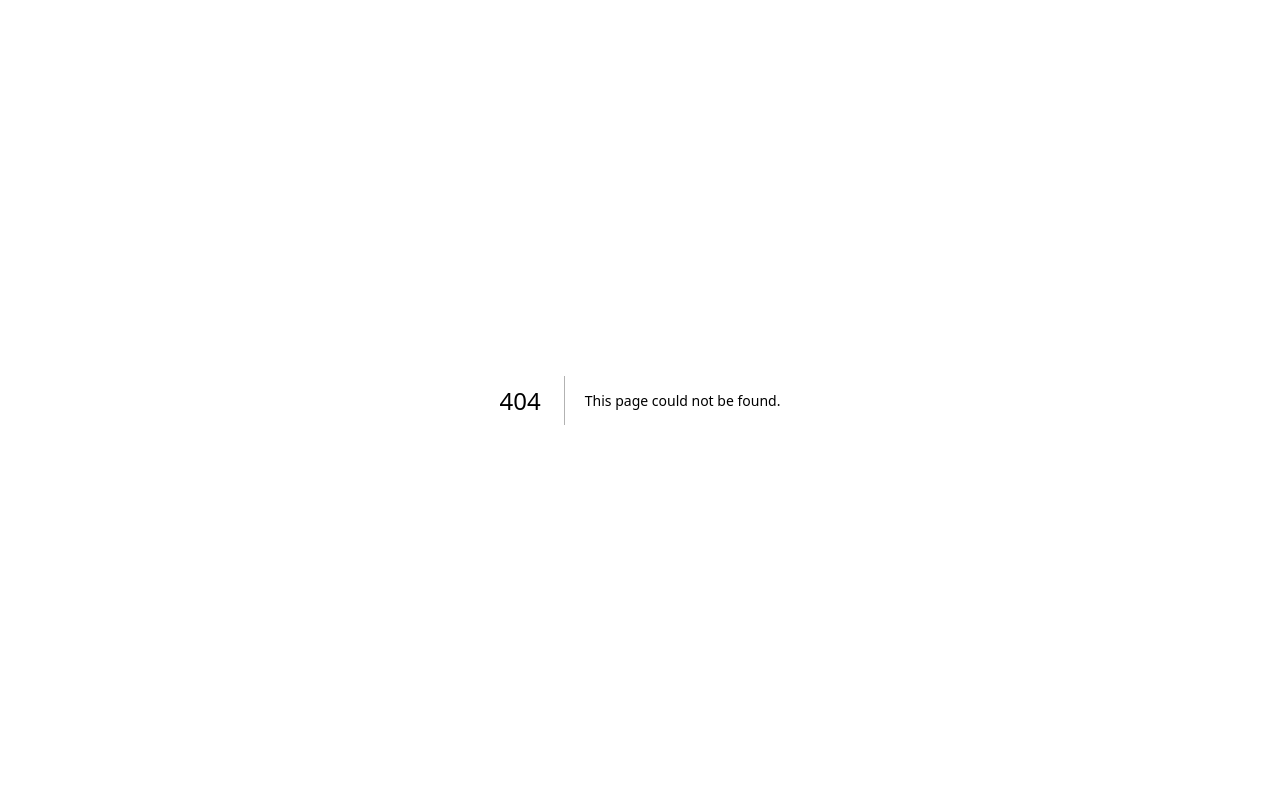
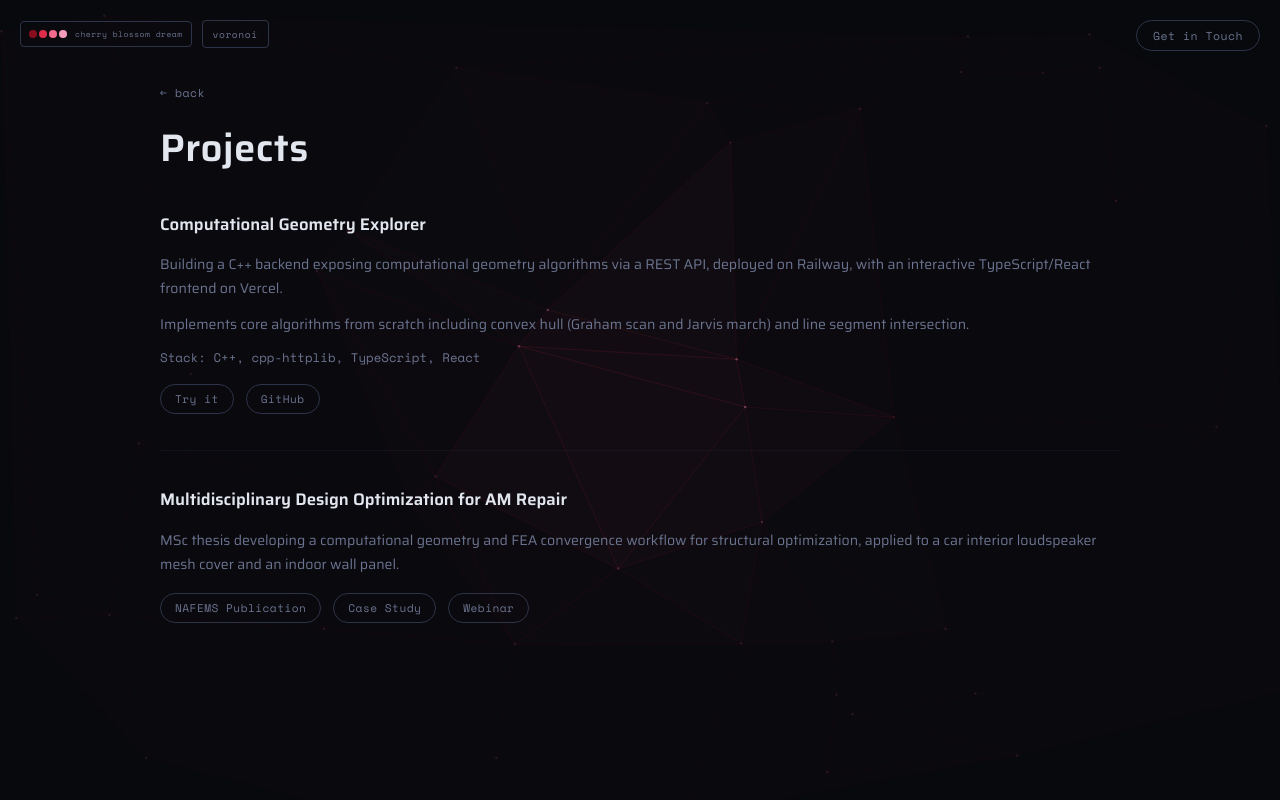
Before and after one commit to talalakkaoui/personal-website, a Next.js app: page /projects in a window 1280 px wide. Before the commit this address had no page. Built offline with nearby package versions, Linux system fonts and the light colour scheme.

Commit message:
feat(projects): add projects page

```diff
--- /dev/null
+++ b/src/app/projects/page.tsx
@@ -0,0 +1,108 @@
+import Link from "next/link";
+import GeoCanvas from "@/components/geo-canvas";
+
+export default function Projects() {
+  return (
+    <>
+      <GeoCanvas />
+
+      <div className="fixed inset-0 z-10 overflow-y-auto px-6 py-16 md:py-20">
+        <div className="mx-auto w-full max-w-[960px]">
+          <Link
+            href="/"
+            className="inline-block font-mono text-[0.72rem] tracking-[0.04em] text-fg-dim transition-colors duration-250 hover:text-palette-3"
+          >
+            &larr; back
+          </Link>
+
+          <h1 className="mt-5 font-sans text-[clamp(1.6rem,3.5vw,2.4rem)] font-semibold leading-tight tracking-[0.01em]">
+            Projects
+          </h1>
+
+          <div className="mt-10 space-y-0">
+            {/* Computational Geometry Explorer */}
+            <div className="pb-9">
+              <h2 className="font-sans text-[1.05rem] font-semibold">
+                Computational Geometry Explorer
+              </h2>
+              <div className="mt-4 space-y-3">
+                <p className="font-sans text-[0.88rem] leading-[1.7] text-fg-dim">
+                  Building a C++ backend exposing computational geometry
+                  algorithms via a REST API, deployed on Railway, with an
+                  interactive TypeScript/React frontend on Vercel.
+                </p>
+                <p className="font-sans text-[0.88rem] leading-[1.7] text-fg-dim">
+                  Implements core algorithms from scratch including convex hull
+                  (Graham scan and Jarvis march) and line segment intersection.
+                </p>
+                <p className="font-mono text-[0.78rem] text-fg-dim">
+                  Stack: C++, cpp-httplib, TypeScript, React
+                </p>
+              </div>
+              <div className="mt-4 flex flex-wrap gap-3">
+                <a
+                  href="https://computational-geometry-weld.vercel.app/"
+                  target="_blank"
+                  rel="noopener noreferrer"
+                  className="rounded-full border border-fg-muted px-3.5 py-1.5 font-mono text-[0.7rem] tracking-[0.04em] text-fg-dim transition-all duration-300 hover:border-palette-1/40 hover:bg-palette-1/[0.06] hover:text-palette-1"
+                >
+                  Try it
+                </a>
+                <a
+                  href="https://github.com/talalakkaoui/computational-geometry"
+                  target="_blank"
+                  rel="noopener noreferrer"
+                  className="rounded-full border border-fg-muted px-3.5 py-1.5 font-mono text-[0.7rem] tracking-[0.04em] text-fg-dim transition-all duration-300 hover:border-palette-1/40 hover:bg-palette-1/[0.06] hover:text-palette-1"
+                >
+                  GitHub
+                </a>
+              </div>
+            </div>
+
+            <hr className="border-fg-muted/20" />
+
+            {/* MDO for AM Repair */}
+            <div className="pt-9 pb-9">
+              <h2 className="font-sans text-[1.05rem] font-semibold">
+                Multidisciplinary Design Optimization for AM Repair
+              </h2>
+              <div className="mt-4 space-y-3">
+                <p className="font-sans text-[0.88rem] leading-[1.7] text-fg-dim">
+                  MSc thesis developing a computational geometry and FEA
+                  convergence workflow for structural optimization, applied to a
+                  car interior loudspeaker mesh cover and an indoor wall panel.
+                </p>
+              </div>
+              <div className="mt-4 flex flex-wrap gap-3">
+                <a
+                  href="https://www.nafems.org/publications/resource_center/dach24-pres-50/"
+                  target="_blank"
+                  rel="noopener noreferrer"
+                  className="rounded-full border border-fg-muted px-3.5 py-1.5 font-mono text-[0.7rem] tracking-[0.04em] text-fg-dim transition-all duration-300 hover:border-palette-1/40 hover:bg-palette-1/[0.06] hover:text-palette-1"
+                >
+                  NAFEMS Publication
+                </a>
+                <a
+                  href="https://www.noesissolutions.com/cases/multidisciplinary-design-optimization-for-additive-manufacturing-repair"
+                  target="_blank"
+                  rel="noopener noreferrer"
+                  className="rounded-full border border-fg-muted px-3.5 py-1.5 font-mono text-[0.7rem] tracking-[0.04em] text-fg-dim transition-all duration-300 hover:border-palette-1/40 hover:bg-palette-1/[0.06] hover:text-palette-1"
+                >
+                  Case Study
+                </a>
+                <a
+                  href="https://www.noesissolutions.com/webinars/multidisciplinary-design-optimization-for-additive-manufacturing-remake"
+                  target="_blank"
+                  rel="noopener noreferrer"
+                  className="rounded-full border border-fg-muted px-3.5 py-1.5 font-mono text-[0.7rem] tracking-[0.04em] text-fg-dim transition-all duration-300 hover:border-palette-1/40 hover:bg-palette-1/[0.06] hover:text-palette-1"
+                >
+                  Webinar
+                </a>
+              </div>
+            </div>
+          </div>
+        </div>
+      </div>
+    </>
+  );
+}
```
